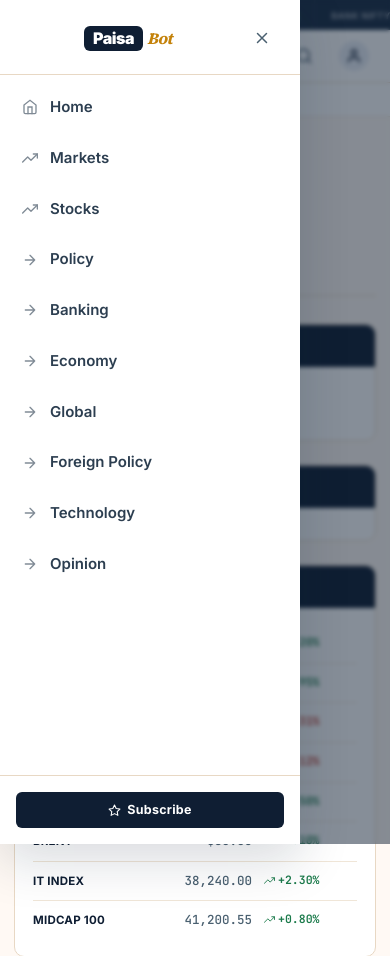
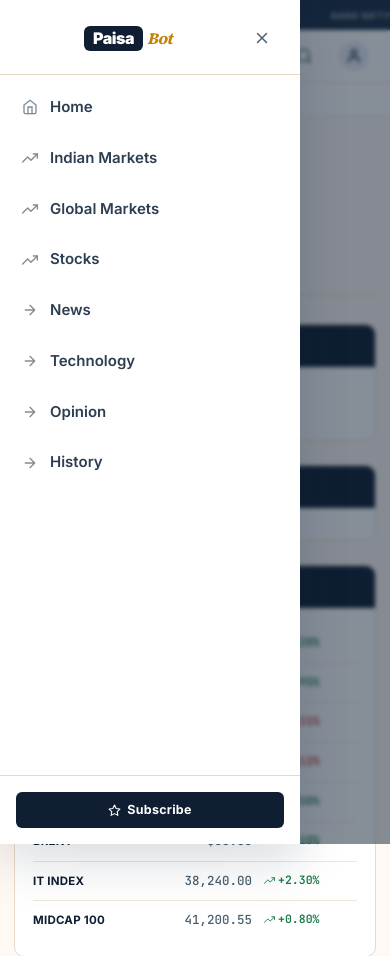
Before and after one commit to Paisabotorg/paisabot-wp-themes, a WordPress theme: template themes/paisabot/page.php in a window 390 px wide, after a click that opens the changed part. Shown: the top 956 px of the page. Run offline with PHP 8.4 and a stand-in for WordPress, Linux system fonts and the light colour scheme; the site name, menu and one post (Sample post) are stand-ins, and other content is empty.

Commit message:
feat(wp): new primary nav + fix OPcache/HCDN staleness
Menu → Home, Indian Markets, Global Markets, Stocks, News, Technology, Opinion,
History (header.php $aiv_nav + mobile drawer — the visible nav is hardcoded
there, not the WP menu). Stocks → analyse.paisabot.com; Markets/News/etc → cats.

Fixes that blocked the change from appearing:
- pb-cache-headers.php: Hostinger pinned front-end pages at Cache-Control
  max-age=604800 (7 DAYS) — which also froze the homepage's live tickers/movers
  for a week. Override to 300s (home/archives) / 1h (articles), so pages + live
  data refresh while still caching.
- pb-cache-refresh.php: OPcache here ignores FTP mtimes; force-recompile
  header/footer on render + one-shot reset so uploaded template edits load.
- paisabot-activate-theme.php: wp_create_category() (admin-only, fatals on
  frontend init) → wp_insert_term(); menu bootstrap left inert (nav is header.php).

Co-Authored-By: Claude Fable 5 <noreply@anthropic.com>

```diff
--- a/themes/paisabot/functions.php
+++ b/themes/paisabot/functions.php
@@ -147,11 +147,24 @@ function aivartha_font_url(): string {
 function aivartha_enqueue() {
     $ver = wp_get_theme()->get('Version');
     wp_enqueue_style('paisabot-fonts', aivartha_font_url(), [], null);
-    wp_enqueue_style('paisabot-style', get_stylesheet_uri(), ['paisabot-fonts'], $ver);
+    // style.css no longer waits on the external font CSS → first paint isn't
+    // gated on a Google Fonts round-trip (the LCP/FCP bottleneck).
+    wp_enqueue_style('paisabot-style', get_stylesheet_uri(), [], $ver);
     wp_enqueue_script('paisabot-js', get_template_directory_uri() . '/assets/js/main.js', [], $ver, true);
     if (is_singular()) wp_enqueue_script('comment-reply');
 }
 add_action('wp_enqueue_scripts', 'aivartha_enqueue');
+
+// Load Google Fonts non-render-blocking (media=print → swap to all onload) so
+// first paint doesn't block on the external font stylesheet. display=swap
+// already renders text in the fallback face immediately, then swaps in.
+add_filter('style_loader_tag', function ($tag, $handle) {
+    if ($handle !== 'paisabot-fonts') return $tag;
+    $out = preg_replace('/\smedia=([\'"])all\1/', ' media="print" onload="this.media=\'all\'"', $tag);
+    // <noscript> fallback for JS-disabled clients
+    $noscript = '<noscript>' . preg_replace('/\smedia=([\'"])all\1/', '', $tag) . '</noscript>';
+    return $out . $noscript;
+}, 10, 2);
 
 /* ════════════════════════════════════════════════════════════════════════
    WIDGET AREAS
--- a/themes/paisabot/header.php
+++ b/themes/paisabot/header.php
@@ -96,15 +96,13 @@
         <?php
           $aiv_nav = [
             'home'           => ['label'=>'Home',           'url'=>home_url('/')],
-            'markets'        => ['label'=>'Markets',        'url'=>'https://markets.paisabot.com', 'external'=>true],
+            'indian-markets' => ['label'=>'Indian Markets', 'url'=>aiv_cat_url('indian-markets')],
+            'global-markets' => ['label'=>'Global Markets', 'url'=>aiv_cat_url('global-markets')],
             'stocks'         => ['label'=>'Stocks',         'url'=>'https://analyse.paisabot.com', 'external'=>true],
-            'policy'         => ['label'=>'Policy',         'url'=>aiv_cat_url('policy')],
-            'banking'        => ['label'=>'Banking',        'url'=>aiv_cat_url('banking')],
-            'economy'        => ['label'=>'Economy',        'url'=>aiv_cat_url('economy')],
-            'global'         => ['label'=>'Global',         'url'=>aiv_cat_url('global')],
-            'foreign-policy' => ['label'=>'Foreign Policy', 'url'=>aiv_cat_url('foreign-policy')],
+            'news'           => ['label'=>'News',           'url'=>aiv_cat_url('news')],
             'technology'     => ['label'=>'Technology',     'url'=>aiv_cat_url('technology')],
             'opinion'        => ['label'=>'Opinion',        'url'=>aiv_cat_url('opinion')],
+            'history'        => ['label'=>'History',        'url'=>aiv_cat_url('history')],
           ];
           echo '<ul class="nav-list">';
           foreach ($aiv_nav as $slug => $item) {
@@ -204,15 +202,13 @@
   <nav class="mnd-nav">
     <ul class="mnd-list">
       <li><a href="<?php echo esc_url(home_url('/')); ?>"><?php echo aiv_icon('i-home'); ?> Home</a></li>
-      <li><a href="https://markets.paisabot.com" target="_blank" rel="noopener noreferrer"><?php echo aiv_icon('i-trend-up'); ?> Markets</a></li>
+      <li><a href="<?php echo esc_url(aiv_cat_url('indian-markets')); ?>"><?php echo aiv_icon('i-trend-up'); ?> Indian Markets</a></li>
+      <li><a href="<?php echo esc_url(aiv_cat_url('global-markets')); ?>"><?php echo aiv_icon('i-trend-up'); ?> Global Markets</a></li>
       <li><a href="https://analyse.paisabot.com" target="_blank" rel="noopener noreferrer"><?php echo aiv_icon('i-trend-up'); ?> Stocks</a></li>
-      <li><a href="<?php echo esc_url(aiv_cat_url('policy')); ?>"><?php echo aiv_icon('i-arrow-r'); ?> Policy</a></li>
-      <li><a href="<?php echo esc_url(aiv_cat_url('banking')); ?>"><?php echo aiv_icon('i-arrow-r'); ?> Banking</a></li>
-      <li><a href="<?php echo esc_url(aiv_cat_url('economy')); ?>"><?php echo aiv_icon('i-arrow-r'); ?> Economy</a></li>
-      <li><a href="<?php echo esc_url(aiv_cat_url('global')); ?>"><?php echo aiv_icon('i-arrow-r'); ?> Global</a></li>
-      <li><a href="<?php echo esc_url(aiv_cat_url('foreign-policy')); ?>"><?php echo aiv_icon('i-arrow-r'); ?> Foreign Policy</a></li>
+      <li><a href="<?php echo esc_url(aiv_cat_url('news')); ?>"><?php echo aiv_icon('i-arrow-r'); ?> News</a></li>
       <li><a href="<?php echo esc_url(aiv_cat_url('technology')); ?>"><?php echo aiv_icon('i-arrow-r'); ?> Technology</a></li>
       <li><a href="<?php echo esc_url(aiv_cat_url('opinion')); ?>"><?php echo aiv_icon('i-arrow-r'); ?> Opinion</a></li>
+      <li><a href="<?php echo esc_url(aiv_cat_url('history')); ?>"><?php echo aiv_icon('i-arrow-r'); ?> History</a></li>
     </ul>
   </nav>
   <div class="mnd-footer">
```
Also changed, not shown: mu-plugins/paisabot-activate-theme.php (+8 -3 lines), mu-plugins/pb-cache-headers.php (added, +21 -0 lines), mu-plugins/pb-cache-refresh.php (added, +30 -0 lines).
